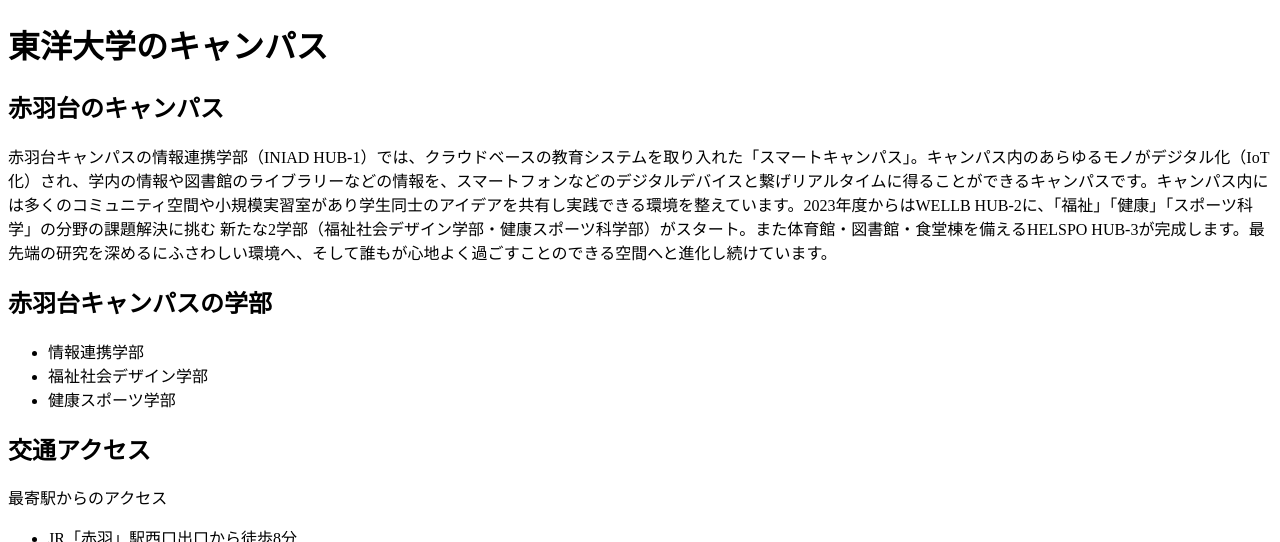
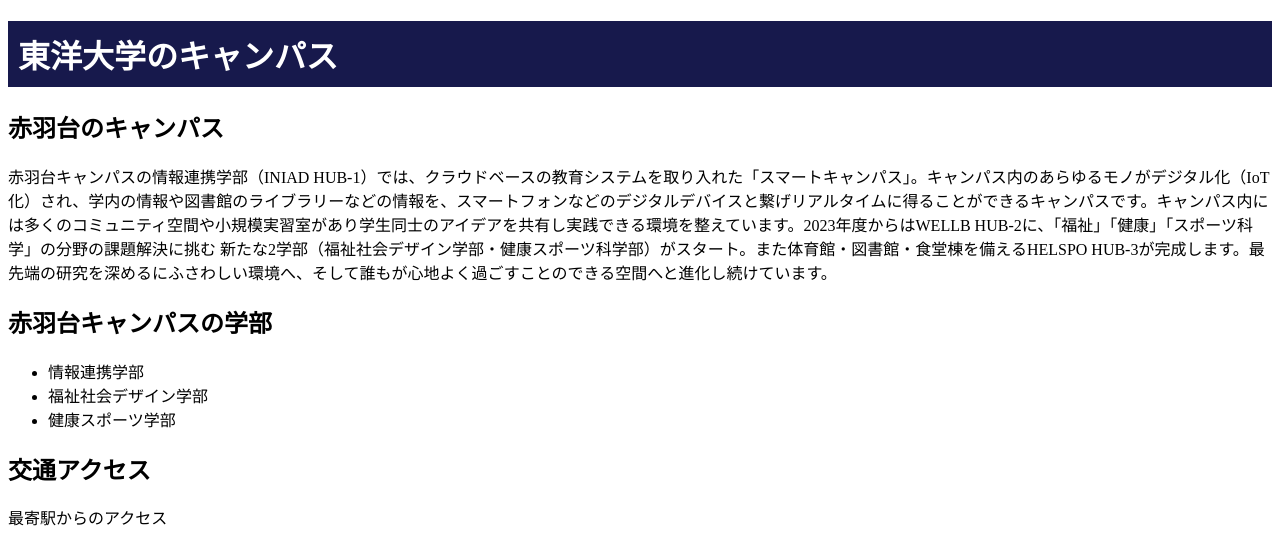
Before and after one commit to s1f10220226/git-remote-test, a plain HTML site: page index.html in a window 1280 px wide. Shown: the top 542 px of the page. Drawn offline with Linux system fonts and the light colour scheme.

Commit message:
h1タグにスタイルを追加

```diff
--- /dev/null
+++ b/css/default.css
@@ -0,0 +1,5 @@
+h1{
+    color: #ffffff;
+    background-color: #17194c;
+    padding: 10px;
+}
--- a/index.html
+++ b/index.html
@@ -1,7 +1,7 @@
 <!DOCTYPE html>
 <html lang="ja">
 <head>
-    <link href="" rel="stylesheet">
+    <link href="css/default.css" rel="stylesheet">
     <meta charset="UTF-8">
     <title></title>
 </head>
```
